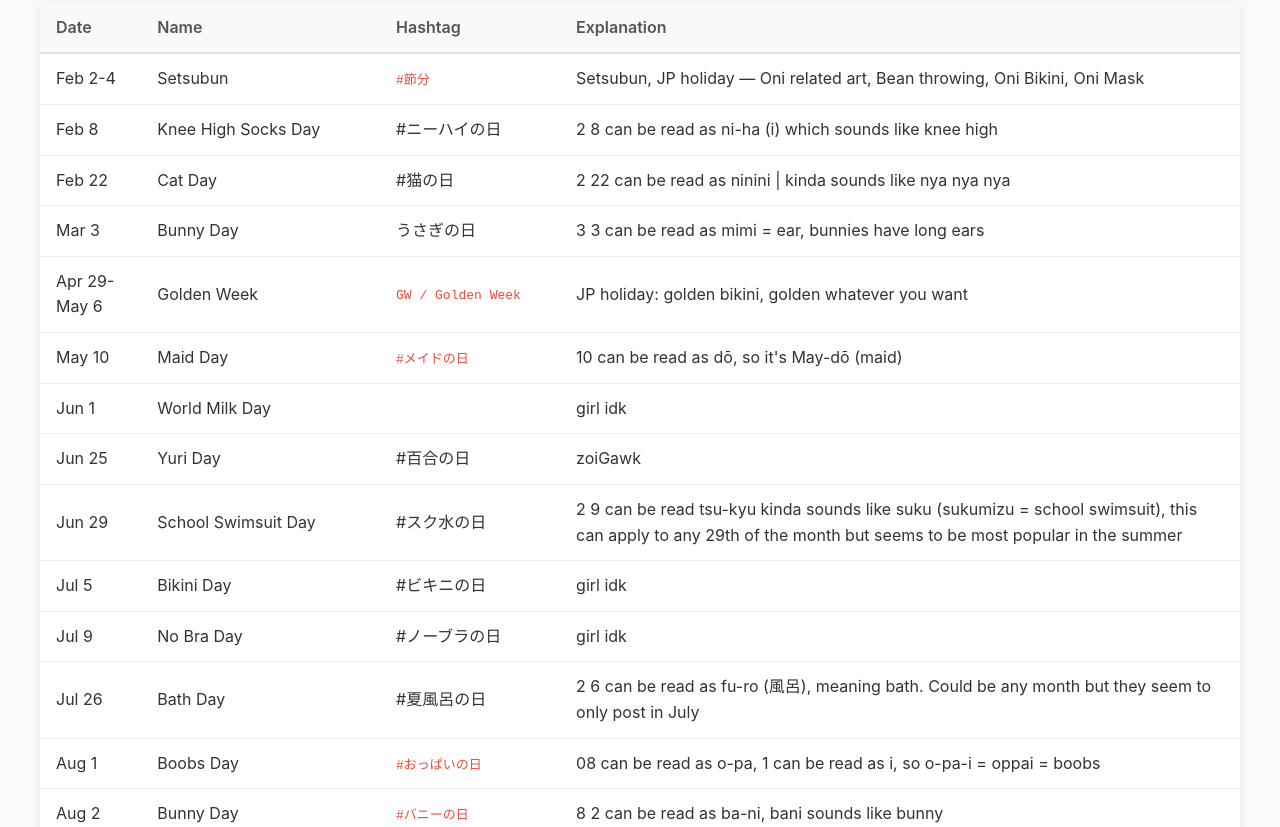
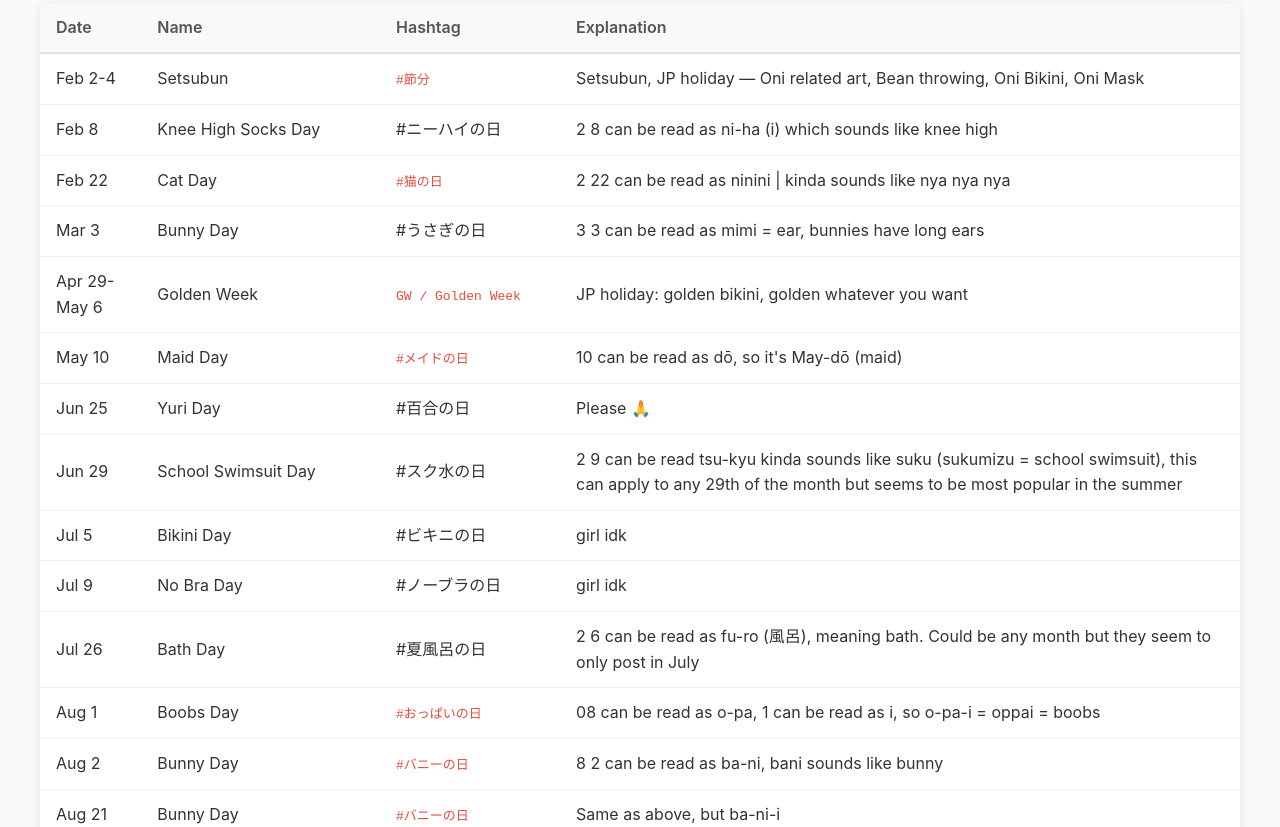
Before and after one commit to zoiteki/goroawase-art-days, a plain HTML site: page docs/index.html in a window 1280 px wide. Shown: the part 614-1441 px from the top of the page. Drawn offline with Linux system fonts and the light colour scheme.

Commit message:
remove milk

```diff
--- a/docs/index.html
+++ b/docs/index.html
@@ -203,12 +203,11 @@
         const artDays = [
             { date: "Feb 2-4", name: "Setsubun", hashtag: "#節分", explanation: "Setsubun, JP holiday — Oni related art, Bean throwing, Oni Bikini, Oni Mask", examplelink: "https://twitter.com/zoiteki/status/1886467282731217071", examplepicture: "https://pbs.twimg.com/media/Gi4T_iuWoAAS2CO?format=jpg&name=medium" },
             { date: "Feb 8", name: "Knee High Socks Day", hashtag: "#ニーハイの日", explanation: "2 8 can be read as ni-ha (i) which sounds like knee high", examplelink: "", examplepicture: "" },
-            { date: "Feb 22", name: "Cat Day", hashtag: "#猫の日", explanation: "2 22 can be read as ninini | kinda sounds like nya nya nya", examplelink: "", examplepicture: "" },
-            { date: "Mar 3", name: "Bunny Day", hashtag: "うさぎの日", explanation: "3 3 can be read as mimi = ear, bunnies have long ears", examplelink: "", examplepicture: "" },
+            { date: "Feb 22", name: "Cat Day", hashtag: "#猫の日", explanation: "2 22 can be read as ninini | kinda sounds like nya nya nya", examplelink: "https://bsky.app/profile/zoiteki.bsky.social/post/3lipzcejqu22k", examplepicture: "https://cdn.bsky.app/img/feed_fullsize/plain/did:plc:arc2kmirqj5fje4xaeytoqxj/bafkreied2man3fhlnqjadqyaowzex3ybzc33xpffrmxqvnm5z5gojm47zm@jpeg" },
+            { date: "Mar 3", name: "Bunny Day", hashtag: "#うさぎの日", explanation: "3 3 can be read as mimi = ear, bunnies have long ears", examplelink: "", examplepicture: "" },
             { date: "Apr 29-May 6", name: "Golden Week", hashtag: "GW / Golden Week", explanation: "JP holiday: golden bikini, golden whatever you want", examplelink: "https://twitter.com/zoiteki/status/1918360034821493090", examplepicture: "https://pbs.twimg.com/media/Gp9iKycWEAAWRLT?format=jpg&name=4096x4096" },
             { date: "May 10", name: "Maid Day", hashtag: "#メイドの日", explanation: "10 can be read as dō, so it's May-dō (maid)", examplelink: "https://twitter.com/zoiteki/status/1789000761197621524", examplepicture: "https://pbs.twimg.com/media/GNPM9Y0XYAAWvuU?format=jpg&name=4096x4096" },
-            { date: "Jun 1", name: "World Milk Day", hashtag: "", explanation: "girl idk", examplelink: "", examplepicture: "" },
-            { date: "Jun 25", name: "Yuri Day", hashtag: "#百合の日", explanation: "zoiGawk", examplelink: "", examplepicture: "" },
+            { date: "Jun 25", name: "Yuri Day", hashtag: "#百合の日", explanation: "Please 🙏", examplelink: "", examplepicture: "" },
             { date: "Jul 5", name: "Bikini Day", hashtag: "#ビキニの日", explanation: "girl idk", examplelink: "", examplepicture: "" },
             { date: "Jun 29", name: "School Swimsuit Day", hashtag: "#スク水の日", explanation: "2 9 can be read tsu-kyu kinda sounds like suku (sukumizu = school swimsuit), this can apply to any 29th of the month but seems to be most popular in the summer", examplelink: "", examplepicture: "" },
             { date: "Jul 9", name: "No Bra Day", hashtag: "#ノーブラの日", explanation: "girl idk", examplelink: "", examplepicture: "" },
```
Also changed, not shown: art-days.json (+5 -9 lines).
